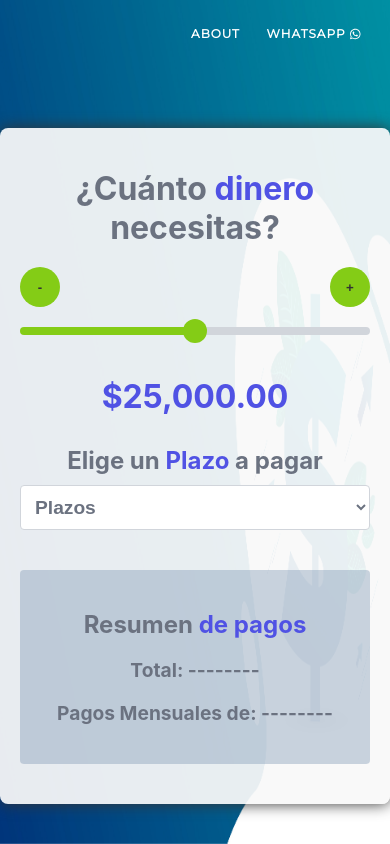
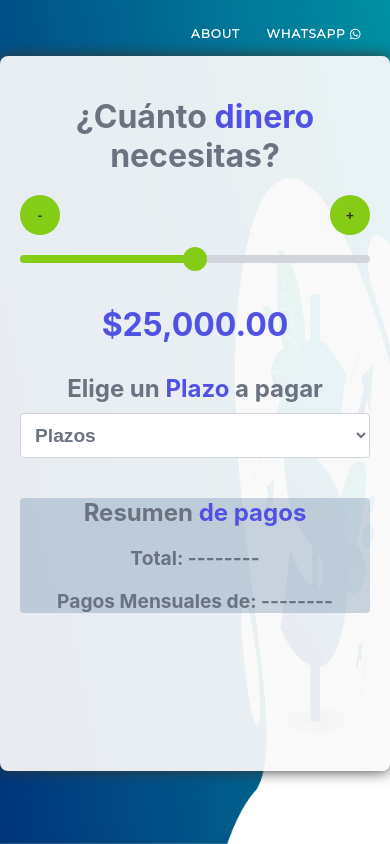
Before and after one commit to sebaresek/prestamos, a React (Create React App) app in the folder client/: page /quoter in a window 390 px wide. Built offline with nearby package versions, Linux system fonts and the light colour scheme.

Commit message:
version 1

```diff
--- a/client/src/views/Quoter/Quoter.module.css
+++ b/client/src/views/Quoter/Quoter.module.css
@@ -178,8 +178,8 @@
 
 
 @media (max-width: 575px) {
-  /* .body {
-    background-image: url(../../Assets/landing.jpg);
+  .body {
+    /* background-image: url(../../Assets/landing.jpg); */
       display: flex;
       background-size: cover;
       background-attachment: fixed;
@@ -187,13 +187,13 @@
       margin: 0;
       height: 100vh;
       overflow: hidden;
-  } */
+  }
 
 
 .quoterContainer {
-  margin-top: 4em !important;
+  margin-top: 3.5em !important;
   max-width: 350px;
-  height:77%;
+  height:80% ;
   margin: auto;
   padding: 20px;
   /* este es f9f9f9ee*/
@@ -202,4 +202,12 @@
   box-shadow: 0px 0px 15px rgb(53, 53, 53);
 }
 
+.paymentSummary {
+  background-color: #8099b369;
+  padding: 0px !important;
+  border-radius: 4px;
+  margin-bottom: 20px;
 }
+
+
+}
```
